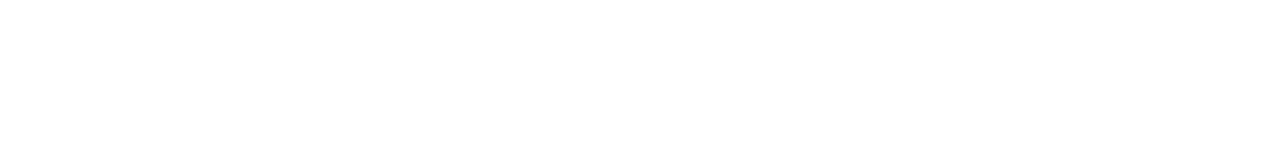
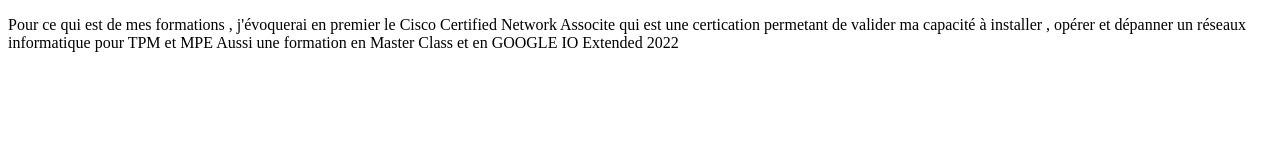
Before and after one commit to SylvestreZodyorida/git-mon-cv, a plain HTML site: page index.html in a window 1280 px wide. Drawn offline with Linux system fonts and the light colour scheme.

Commit message:
mise en place de la section formation

```diff
--- a/index.html
+++ b/index.html
@@ -8,6 +8,12 @@
     <link rel="stylesheet" href="style.css">
 </head>
 <body>
-
+    <section class="formations">
+        <p>
+            Pour ce qui est de mes formations , j'évoquerai en premier le Cisco Certified Network Associte qui est une certication permetant de valider ma capacité à installer , opérer et dépanner un réseaux informatique
+            pour TPM et MPE
+            Aussi une formation en Master Class et en GOOGLE IO Extended 2022
+        </p>
+    </section>
 </body>
 </html>
```
